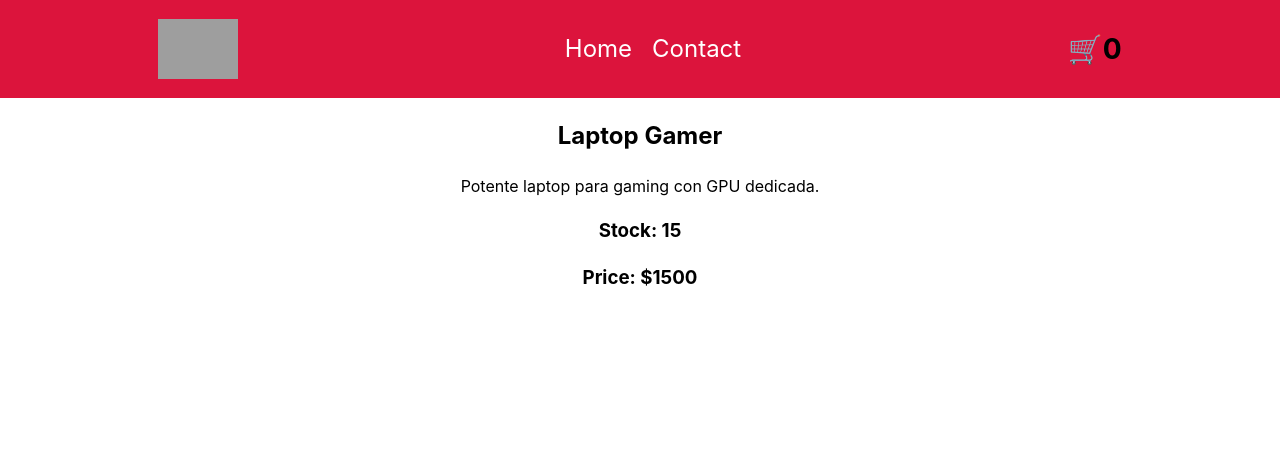
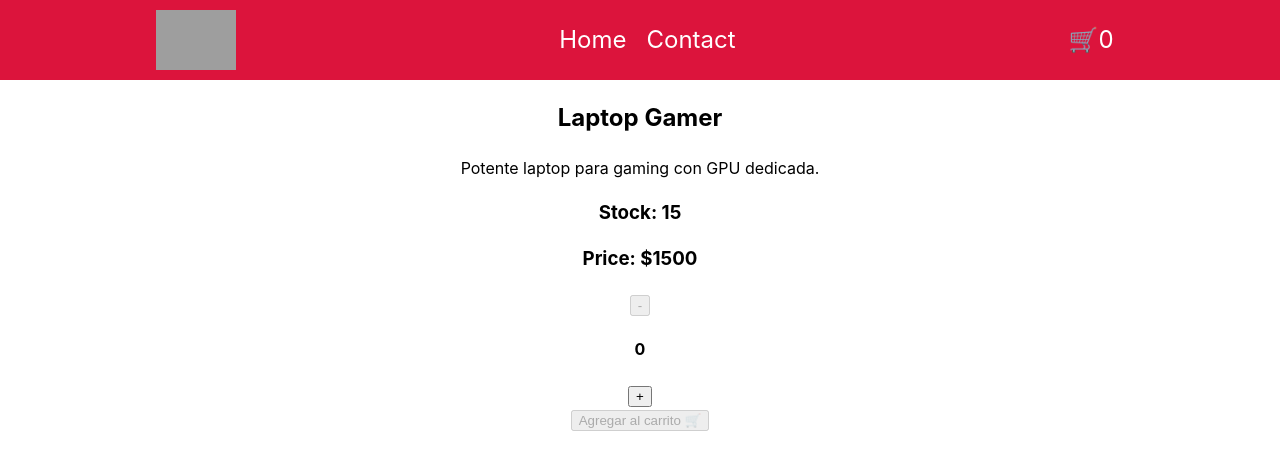
Before and after one commit to juliandebra/react-flex-69595, a React (Vite) app: page /item/1 in a window 1280 px wide. Shown: the top 470 px of the page. Built offline with nearby package versions, Linux system fonts and the light colour scheme; grey boxes are pictures that could not be loaded.

Commit message:
Clase 6: Context

```diff
--- a/src/App.css
+++ b/src/App.css
@@ -17,7 +17,7 @@ header {
 header img {
   width: 80px;
 }
-header nav a {
+header a {
   margin: 10px;
   color: white;
   text-decoration: none;
@@ -36,3 +36,49 @@ header nav a {
   border-radius: 10px;
   border: 2px solid tomato;
 }
+
+.loader {
+  width: 48px;
+  height: 48px;
+  border: 3px dotted black;
+  border-style: solid solid dotted dotted;
+  border-radius: 50%;
+  display: inline-block;
+  position: relative;
+  box-sizing: border-box;
+  animation: rotation 2s linear infinite;
+}
+.loader::after {
+  content: '';
+  box-sizing: border-box;
+  position: absolute;
+  left: 0;
+  right: 0;
+  top: 0;
+  bottom: 0;
+  margin: auto;
+  border: 3px dotted #ff3d00;
+  border-style: solid solid dotted;
+  width: 24px;
+  height: 24px;
+  border-radius: 50%;
+  animation: rotationBack 1s linear infinite;
+  transform-origin: center center;
+}
+
+@keyframes rotation {
+  0% {
+    transform: rotate(0deg);
+  }
+  100% {
+    transform: rotate(360deg);
+  }
+}
+@keyframes rotationBack {
+  0% {
+    transform: rotate(0deg);
+  }
+  100% {
+    transform: rotate(-360deg);
+  }
+}
--- a/src/App.jsx
+++ b/src/App.jsx
@@ -4,27 +4,27 @@ import Navbar from './components/Header/Navbar'
 import { Route, Routes } from 'react-router'
 import Contact from './pages/Contact'
 import ItemDetailContainer from './pages/ItemDetailContainer'
-import { useState } from 'react'
+import Home from './pages/Home'
+import Cart from './pages/Cart'
 
 function App() {
-  const [name, setName] = useState('')
   return (
     <>
       <Navbar />
-      {/* <label>Nombre: </label>
-      <input
-        type='text'
-        onChange={event => {
-          console.log(event.target.value)
-          setName(event.target.value)
-        }}
-      />
-      Nombre: {name} */}
-
+      {/*
+        //Ejemplo de children
+      <Home algunValor='Algun texto'>
+        <h1>Hola que tal</h1>
+        <ul>
+          <li>Elemento 1</li>
+          <li>Elemento 2</li>
+        </ul>
+      </Home> */}
       <Routes>
         <Route path='/' element={<ItemListContainer />} />
         <Route path='/products/:category' element={<ItemListContainer />} />
         <Route path='/contact' element={<Contact />} />
+        <Route path='/cart' element={<Cart />} />
         <Route path='/item/:id' element={<ItemDetailContainer />} />
         <Route path='*' element={<h1>Page not Found - Error 404</h1>} />
       </Routes>
--- /dev/null
+++ b/src/components/Counter.jsx
@@ -0,0 +1,24 @@
+import React, { useState } from 'react'
+
+const Counter = ({ stock, counter, setCounter }) => {
+  const restar = () => {
+    setCounter(counter - 1)
+  }
+  const sumar = () => {
+    setCounter(counter + 1)
+  }
+
+  return (
+    <div>
+      <button onClick={restar} disabled={counter == 0}>
+        -
+      </button>
+      <h4>{counter}</h4>
+      <button onClick={sumar} disabled={counter >= stock}>
+        +
+      </button>
+    </div>
+  )
+}
+
+export default Counter
--- a/src/components/Header/CartWidget.jsx
+++ b/src/components/Header/CartWidget.jsx
@@ -1,11 +1,11 @@
-import React, { useState } from 'react'
+import { Link } from 'react-router'
 
 const CartWidget = () => {
   return (
     <div>
-      <h3>
+      <Link to='/cart'>
         🛒<span>0</span>
-      </h3>
+      </Link>
     </div>
   )
 }
--- /dev/null
+++ b/src/components/Loader.jsx
@@ -0,0 +1,7 @@
+import React from 'react'
+
+const Loader = () => {
+  return <span className='loader'></span>
+}
+
+export default Loader
--- /dev/null
+++ b/src/context/Context.jsx
@@ -0,0 +1,32 @@
+import { createContext, useContext, useEffect, useState } from 'react'
+import { fetchData } from '../services/fetchData'
+
+export const GlobalStates = createContext()
+
+const ContextProvider = ({ children }) => {
+  const [cart, setCart] = useState([])
+  const [list, setList] = useState([])
+  const [loading, setLoading] = useState(true)
+
+  //llamado a firebase
+  useEffect(() => {
+    setLoading(true)
+    fetchData().then(res => {
+      console.log(res)
+      setList(res)
+      setLoading(false)
+    })
+  }, [])
+
+  return (
+    <GlobalStates.Provider value={{ cart, setCart, list, loading, setLoading }}>
+      {children}
+    </GlobalStates.Provider>
+  )
+}
+
+export default ContextProvider
+
+export const useGlobalStates = () => {
+  return useContext(GlobalStates)
+}
--- a/src/main.jsx
+++ b/src/main.jsx
@@ -2,9 +2,12 @@ import { createRoot } from 'react-dom/client'
 import App from './App.jsx'
 import './index.css'
 import { BrowserRouter } from 'react-router'
+import ContextProvider from './context/Context.jsx'
 
 createRoot(document.getElementById('root')).render(
   <BrowserRouter>
-    <App />
+    <ContextProvider>
+      <App />
+    </ContextProvider>
   </BrowserRouter>
 )
--- /dev/null
+++ b/src/pages/Cart.jsx
@@ -0,0 +1,24 @@
+import React from 'react'
+import { useGlobalStates } from '../context/Context'
+
+const Cart = () => {
+  const { cart } = useGlobalStates()
+  console.log(cart)
+
+  return (
+    <div>
+      {cart.map(prod => (
+        <div key={prod.id} className='card'>
+          <h3>{prod.name}</h3>
+          <h4>${prod.price}</h4>
+          <h4>Cantidad: {prod.quantity}</h4>
+          <h3>Subtotal: ${prod.price * prod.quantity}</h3>
+        </div>
+      ))}
+
+      <h1>Total: {}</h1>
+    </div>
+  )
+}
+
+export default Cart
--- a/src/pages/Home.jsx
+++ b/src/pages/Home.jsx
@@ -1,8 +1,10 @@
 import React from 'react'
 
-const Home = () => {
+const Home = props => {
+  console.log(props)
   return (
     <div>
+      {props.children}
       <img src='' alt='' />
       <h1>Mi página de productos</h1>
     </div>
--- a/src/pages/ItemDetailContainer.jsx
+++ b/src/pages/ItemDetailContainer.jsx
@@ -1,25 +1,48 @@
 import React, { useEffect, useState } from 'react'
 import { fetchDataById } from '../services/fetchData'
 import { useParams } from 'react-router'
+import Counter from '../components/Counter'
+import { useGlobalStates } from '../context/Context'
+import Loader from '../components/Loader'
 
 const ItemDetailContainer = () => {
   const [detail, setDetail] = useState({})
+  const [counter, setCounter] = useState(0)
+  const { cart, setCart, loading, setLoading } = useGlobalStates()
   const { id } = useParams()
-  console.log(id)
 
   useEffect(() => {
+    setLoading(true)
     fetchDataById(id).then(res => {
-      console.log(res)
       setDetail(res)
+      setLoading(false)
     })
   }, [])
 
+  const addCart = () => {
+    setCart([...cart, { ...detail, quantity: counter }])
+  }
+
   return (
     <div>
-      <h2>{detail.name}</h2>
-      <p>{detail.description}</p>
-      <h3>Stock: {detail.stock}</h3>
-      <h3>Price: ${detail.price}</h3>
+      {loading ? (
+        <Loader />
+      ) : (
+        <>
+          <h2>{detail.name}</h2>
+          <p>{detail.description}</p>
+          <h3>Stock: {detail.stock}</h3>
+          <h3>Price: ${detail.price}</h3>
+          <Counter
+            stock={detail.stock}
+            counter={counter}
+            setCounter={setCounter}
+          />
+          <button onClick={addCart} disabled={counter == 0}>
+            Agregar al carrito 🛒
+          </button>
+        </>
+      )}
     </div>
   )
 }
--- a/src/pages/ItemListContainer.jsx
+++ b/src/pages/ItemListContainer.jsx
@@ -1,24 +1,15 @@
 import React, { useEffect, useState } from 'react'
 import { fetchData } from '../services/fetchData'
 import ItemList from '../components/ItemListContainer/ItemList'
+import { useGlobalStates } from '../context/Context'
+import Loader from '../components/Loader'
 
-const ItemListContainer = ({ greeting }) => {
-  const [list, setList] = useState([])
+const ItemListContainer = () => {
+  const { list, loading } = useGlobalStates()
 
-  useEffect(() => {
-    fetchData().then(res => {
-      console.log(res)
-      setList(res)
-    })
-  }, [])
-  // Filtrado de productos
+  // Filtrado de productos por categoría
 
-  return (
-    <div>
-      <h1>{greeting}</h1>
-      <ItemList list={list} />
-    </div>
-  )
+  return <div>{loading ? <Loader /> : <ItemList list={list} />}</div>
 }
 
 export default ItemListContainer
--- a/src/services/fetchData.js
+++ b/src/services/fetchData.js
@@ -15,3 +15,8 @@ export function fetchDataById(id) {
     }, 2000)
   })
 }
+
+//Función para llamar a la lista completa
+//Función para obtener detalle
+//Función para llamar por categoría
+//Función para crear ordenes
```
